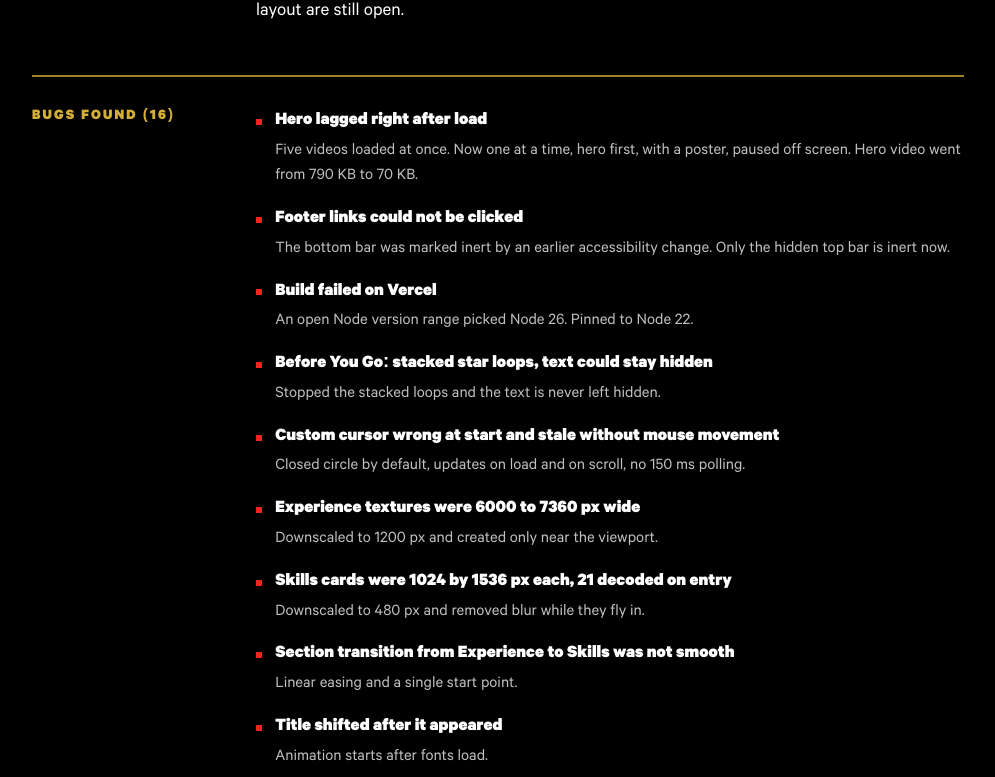
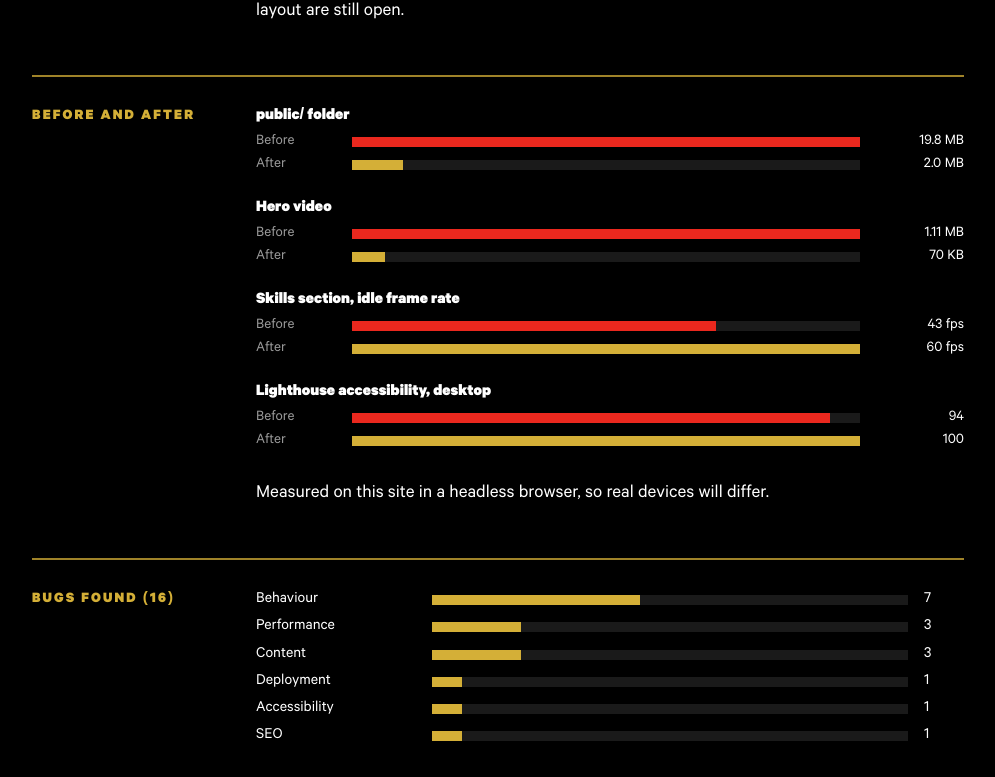
Before and after one commit to karimselim/Karim-selim, a Next.js app: page /case-studies/portfolio-website in a window 1280 px wide. Shown: the part 1414-2191 px from the top of the page, without its empty margins (142-1137 px from the left). Built offline with nearby package versions, Linux system fonts and the light colour scheme; a web font is replaced by a local one.

Commit message:
feat(case-studies): meaningful visuals: severity chips and a bugs-by-area chart (fills itself from the bugs list), before/after bars on This website (measured values only)

```diff
--- a/components/CaseStudy/CaseStudy.jsx
+++ b/components/CaseStudy/CaseStudy.jsx
@@ -1,6 +1,6 @@
 import React from 'react';
 import NextLink from 'next/link';
-import { Reveal, WordReveal, Rule, Count } from './Reveal';
+import { Reveal, WordReveal, Rule, Count, GrowBar } from './Reveal';
 import useCursorStyle from '../../hooks/useCursorStyle';
 import {
   Page,
@@ -17,6 +17,15 @@ import {
   Stat,
   Links,
   BugList,
+  Chip,
+  BugHead,
+  AreaTag,
+  Chart,
+  BarRow,
+  Track,
+  Fill,
+  Compare,
+  CompareRow,
 } from './styles';
 
 const CaseStudy = ({ study }) => {
@@ -87,14 +96,77 @@ const CaseStudy = ({ study }) => {
         </Reveal>
       </Block>
 
+      {study.compare && study.compare.length > 0 && (
+        <Block>
+          <Rule />
+          <BlockTitle>Before and after</BlockTitle>
+          <Reveal>
+            <Compare>
+              {study.compare.map(row => {
+                const max = Math.max(row.before, row.after);
+                return (
+                  <CompareRow key={row.label}>
+                    <h3>{row.label}</h3>
+                    <div>
+                      <span>Before</span>
+                      <Track>
+                        <GrowBar percent={(row.before / max) * 100}>
+                          <Fill tone="before" />
+                        </GrowBar>
+                      </Track>
+                      <span>{row.beforeText}</span>
+                    </div>
+                    <div>
+                      <span>After</span>
+                      <Track>
+                        <GrowBar percent={(row.after / max) * 100} delay={0.25}>
+                          <Fill tone="after" />
+                        </GrowBar>
+                      </Track>
+                      <span>{row.afterText}</span>
+                    </div>
+                  </CompareRow>
+                );
+              })}
+            </Compare>
+            <Text>Measured on this site in a headless browser, so real devices will differ.</Text>
+          </Reveal>
+        </Block>
+      )}
+
       {study.bugs && study.bugs.length > 0 && (
         <Block>
           <Rule />
           <BlockTitle>{`Bugs found (${study.bugs.length})`}</BlockTitle>
           <Reveal>
+            <Chart>
+              {Object.entries(
+                study.bugs.reduce((acc, bug) => {
+                  const area = bug.area || 'Other';
+                  acc[area] = (acc[area] || 0) + 1;
+                  return acc;
+                }, {})
+              )
+                .sort((a, b) => b[1] - a[1])
+                .map(([area, count]) => (
+                  <BarRow key={area}>
+                    <span>{area}</span>
+                    <Track>
+                      <GrowBar percent={(count / study.bugs.length) * 100}>
+                        <Fill tone="after" />
+                      </GrowBar>
+                    </Track>
+                    <span>{count}</span>
+                  </BarRow>
+                ))}
+            </Chart>
             <BugList>
               {study.bugs.map(bug => (
                 <li key={bug.title}>
+                  <BugHead>
+                    {bug.severity && <Chip level={bug.severity}>{bug.severity}</Chip>}
+                    {bug.area && <AreaTag>{bug.area}</AreaTag>}
+                  </BugHead>
                   <strong>{bug.title}</strong>
                   {bug.detail && <span>{bug.detail}</span>}
                 </li>
--- a/components/CaseStudy/Reveal.jsx
+++ b/components/CaseStudy/Reveal.jsx
@@ -182,3 +182,21 @@ export const Count = ({ value }) => {
 
   return <strong ref={ref}>{shown}</strong>;
 };
+
+// A bar that grows to its width when it scrolls into view.
+export const GrowBar = ({ percent, delay = 0, children }) => {
+  const [ref, inView] = useInView({ triggerOnce: true });
+
+  return (
+    <div ref={ref} style={{ height: '100%' }}>
+      <motion.div
+        initial={{ width: 0 }}
+        animate={{ width: inView ? `${percent}%` : 0 }}
+        transition={{ duration: 1.2, ease, delay }}
+        style={{ height: '100%', overflow: 'hidden' }}
+      >
+        {children}
+      </motion.div>
+    </div>
+  );
+};
--- a/components/CaseStudy/styles.js
+++ b/components/CaseStudy/styles.js
@@ -180,3 +180,87 @@ export const BugList = styled.ul`
     opacity: 0.75;
   }
 `;
+
+export const Chip = styled.em`
+  justify-self: start;
+  font-style: normal;
+  font-size: 0.72rem;
+  letter-spacing: 0.14em;
+  text-transform: uppercase;
+  padding: 0.15rem 0.55rem;
+  border: 1px solid ${({ level }) => (level === 'High' ? '#ea281e' : level === 'Medium' ? '#d4af37' : 'rgba(128,128,128,0.7)')};
+  color: ${({ level }) => (level === 'High' ? '#ea281e' : level === 'Medium' ? '#d4af37' : 'inherit')};
+  opacity: ${({ level }) => (level === 'Low' ? 0.8 : 1)};
+`;
+
+export const BugHead = styled.div`
+  display: flex;
+  flex-wrap: wrap;
+  align-items: center;
+  gap: 0.6rem;
+`;
+
+export const AreaTag = styled.small`
+  font-size: 0.8rem;
+  opacity: 0.6;
+`;
+
+export const Chart = styled.div`
+  display: grid;
+  gap: 0.7rem;
+  margin-bottom: 2.2rem;
+`;
+
+export const BarRow = styled.div`
+  display: grid;
+  grid-template-columns: 10rem 1fr 2.5rem;
+  align-items: center;
+  gap: 1rem;
+  font-size: 1rem;
+
+  @media (max-width: 700px) {
+    grid-template-columns: 7rem 1fr 2rem;
+  }
+`;
+
+export const Track = styled.div`
+  height: 10px;
+  background: rgba(128, 128, 128, 0.2);
+`;
+
+export const Fill = styled.div`
+  height: 100%;
+  background: ${({ tone }) => (tone === 'before' ? '#ea281e' : '#d4af37')};
+`;
+
+export const Compare = styled.div`
+  display: grid;
+  gap: 1.8rem;
+  margin-bottom: 2rem;
+`;
+
+export const CompareRow = styled.div`
+  display: grid;
+  gap: 0.5rem;
+
+  h3 {
+    font-size: 1.05rem;
+    font-weight: 900;
+  }
+
+  > div {
+    display: grid;
+    grid-template-columns: 5rem 1fr 5.5rem;
+    align-items: center;
+    gap: 1rem;
+    font-size: 0.95rem;
+  }
+
+  span:first-child {
+    opacity: 0.6;
+  }
+
+  span:last-child {
+    text-align: right;
+  }
+`;
--- a/utils/constants/caseStudies.js
+++ b/utils/constants/caseStudies.js
@@ -86,23 +86,31 @@ export default [
     ],
     resultNote:
       'Mobile is the next stage: LCP on mobile, about 121 KiB of unused JavaScript and the mobile layout are still open.',
+    // Before and after, measured on this site. Headless browser numbers, so
+    // real devices differ.
+    compare: [
+      { label: 'public/ folder', before: 19.8, after: 2.0, beforeText: '19.8 MB', afterText: '2.0 MB' },
+      { label: 'Hero video', before: 1114, after: 72, beforeText: '1.11 MB', afterText: '70 KB' },
+      { label: 'Skills section, idle frame rate', before: 43, after: 60, beforeText: '43 fps', afterText: '60 fps' },
+      { label: 'Lighthouse accessibility, desktop', before: 94, after: 100, beforeText: '94', afterText: '100' },
+    ],
     bugs: [
-      { title: 'Hero lagged right after load', detail: 'Five videos loaded at once. Now one at a time, hero first, with a poster, paused off screen. Hero video went from 790 KB to 70 KB.' },
-      { title: 'Footer links could not be clicked', detail: 'The bottom bar was marked inert by an earlier accessibility change. Only the hidden top bar is inert now.' },
-      { title: 'Build failed on Vercel', detail: 'An open Node version range picked Node 26. Pinned to Node 22.' },
-      { title: 'Before You Go: stacked star loops, text could stay hidden', detail: 'Stopped the stacked loops and the text is never left hidden.' },
-      { title: 'Custom cursor wrong at start and stale without mouse movement', detail: 'Closed circle by default, updates on load and on scroll, no 150 ms polling.' },
-      { title: 'Experience textures were 6000 to 7360 px wide', detail: 'Downscaled to 1200 px and created only near the viewport.' },
-      { title: 'Skills cards were 1024 by 1536 px each, 21 decoded on entry', detail: 'Downscaled to 480 px and removed blur while they fly in.' },
-      { title: 'Section transition from Experience to Skills was not smooth', detail: 'Linear easing and a single start point.' },
-      { title: 'Title shifted after it appeared', detail: 'Animation starts after fonts load.' },
-      { title: 'Skills card said FRONT-END DEVELOPER, CI/CD icon was wrong', detail: 'Card back says QA AUTOMATION and the icon matches.' },
-      { title: 'Missing page title, language, main landmark and focus outlines', detail: 'Added. Footer bar out of tab order while hidden.' },
-      { title: 'No canonical, robots, sitemap, social tags or 404', detail: 'Added all of them.' },
-      { title: 'Content did not match the CV', detail: 'Dates, titles, LinkedIn link and 99Bridges numbers (300+ bugs, 85% fewer production incidents) taken from the CV.' },
-      { title: 'Footer copyright year fixed, phone shown without +', detail: 'Uses the current year and the full international number.' },
-      { title: 'Light mode: bottom-left test log was invisible', detail: 'Shown again and made readable on white.' },
-      { title: 'Mobile viewport height jumped with the browser bar', detail: 'Added 100svh after each 100vh and ignored address bar resizes.' },
+      { severity: 'High', area: 'Performance', title: 'Hero lagged right after load', detail: 'Five videos loaded at once. Now one at a time, hero first, with a poster, paused off screen. Hero video went from 1.11 MB to 70 KB.' },
+      { severity: 'High', area: 'Behaviour', title: 'Footer links could not be clicked', detail: 'The bottom bar was marked inert by an earlier accessibility change. Only the hidden top bar is inert now.' },
+      { severity: 'High', area: 'Deployment', title: 'Build failed on Vercel', detail: 'An open Node version range picked Node 26. Pinned to Node 22.' },
+      { severity: 'High', area: 'Behaviour', title: 'Before You Go: stacked star loops, text could stay hidden', detail: 'Stopped the stacked loops and the text is never left hidden.' },
+      { severity: 'Medium', area: 'Behaviour', title: 'Custom cursor wrong at start and stale without mouse movement', detail: 'Closed circle by default, updates on load and on scroll, no 150 ms polling.' },
+      { severity: 'Medium', area: 'Performance', title: 'Experience textures were 6000 to 7360 px wide', detail: 'Downscaled to 1200 px and created only near the viewport.' },
+      { severity: 'Medium', area: 'Performance', title: 'Skills cards were 1024 by 1536 px each, 21 decoded on entry', detail: 'Downscaled to 480 px and removed blur while they fly in.' },
+      { severity: 'Medium', area: 'Behaviour', title: 'Section transition from Experience to Skills was not smooth', detail: 'Linear easing and a single start point.' },
+      { severity: 'Low', area: 'Behaviour', title: 'Title shifted after it appeared', detail: 'Animation starts after fonts load.' },
+      { severity: 'Low', area: 'Content', title: 'Skills card said FRONT-END DEVELOPER, CI/CD icon was wrong', detail: 'Card back says QA AUTOMATION and the icon matches.' },
+      { severity: 'Medium', area: 'Accessibility', title: 'Missing page title, language, main landmark and focus outlines', detail: 'Added. Footer bar out of tab order while hidden.' },
+      { severity: 'Low', area: 'SEO', title: 'No canonical, robots, sitemap, social tags or 404', detail: 'Added all of them.' },
+      { severity: 'Medium', area: 'Content', title: 'Content did not match the CV', detail: 'Dates, titles, LinkedIn link and 99Bridges numbers (300+ bugs, 85% fewer production incidents) taken from the CV.' },
+      { severity: 'Low', area: 'Content', title: 'Footer copyright year fixed, phone shown without +', detail: 'Uses the current year and the full international number.' },
+      { severity: 'Low', area: 'Behaviour', title: 'Light mode: bottom-left test log was invisible', detail: 'Shown again and made readable on white.' },
+      { severity: 'Medium', area: 'Behaviour', title: 'Mobile viewport height jumped with the browser bar', detail: 'Added 100svh after each 100vh and ignored address bar resizes.' },
     ],
     evidence: [
       {
```
